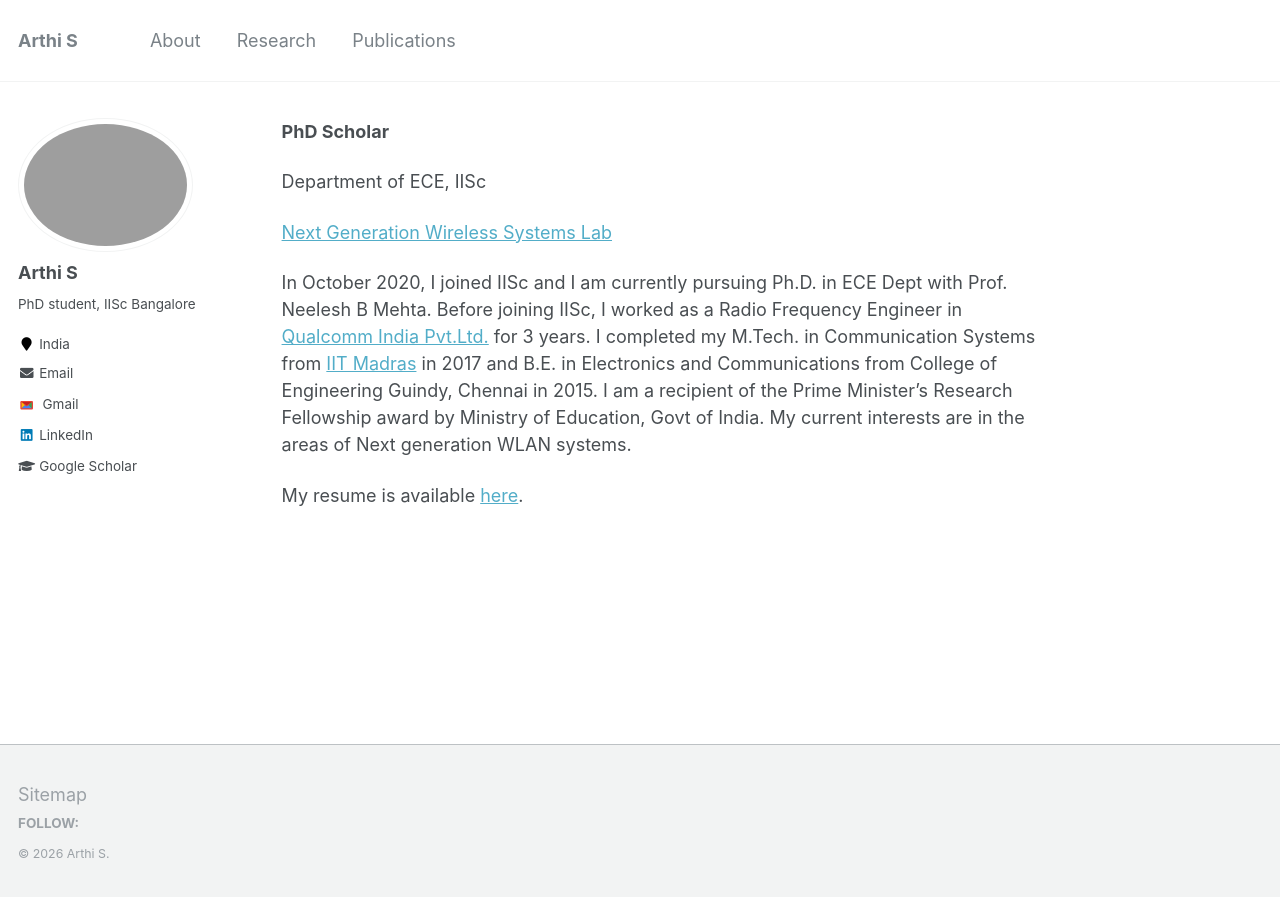
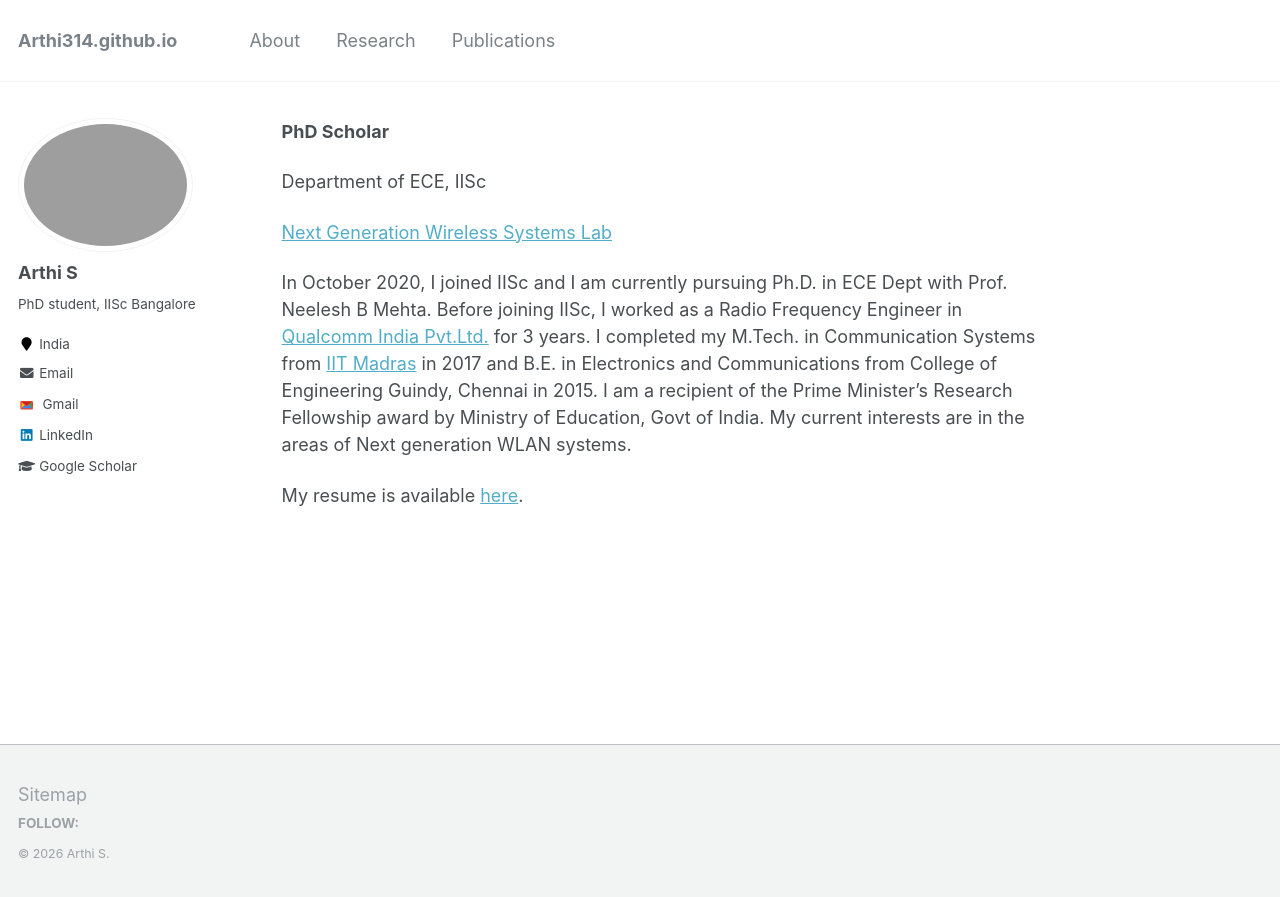
Before and after one commit to Arthi314/Arthi314.github.io, a Jekyll site: the page built from _pages/about.md, in a window 1280 px wide. Shown: the top 897 px of the page. Built offline with Jekyll 4.4.1, drawn with Linux system fonts in a browser that asks for light colours.

Commit message:
Update _config.yml

```diff
--- a/_config.yml
+++ b/_config.yml
@@ -7,7 +7,7 @@
 
 # Site Settings
 locale                   : "en-US"
-title                    : "Arthi S"
+#title                    : "Arthi S"
 title_separator          : "-"
 name                     : &name "Arthi S"
 description              : &description "personal description"
```
